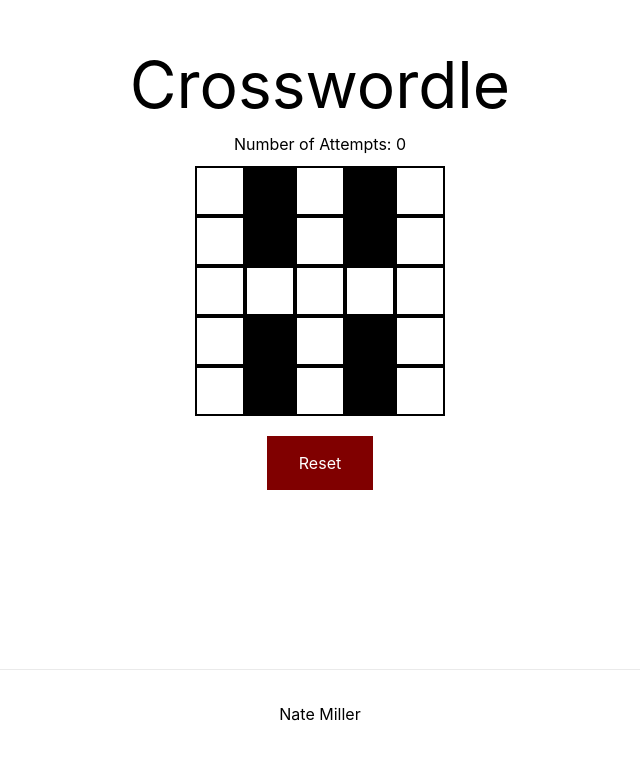
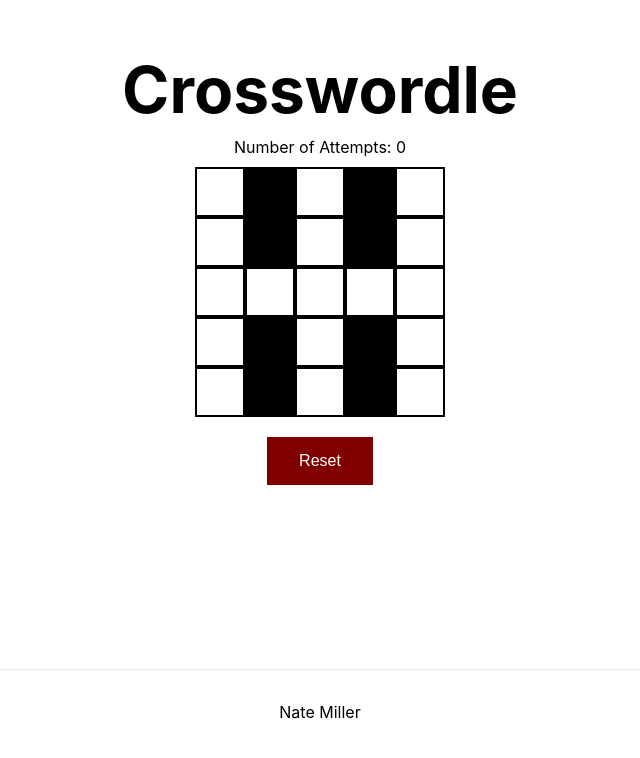
Before and after one commit to nkdmiller/crosswordle, a Next.js app: page / in a window 1280 px wide. Shown: the part 131-889 px from the top of the page, without its empty margins (320-960 px from the left). Built offline with nearby package versions, Linux system fonts and the light colour scheme.

Commit message:
remove tailwind

```diff
--- a/postcss.config.js
+++ /dev/null
@@ -1,6 +0,0 @@
-module.exports = {
-  plugins: {
-    tailwindcss: {},
-    autoprefixer: {},
-  },
-}
--- a/styles/globals.css
+++ b/styles/globals.css
@@ -1,7 +1,3 @@
-@tailwind base;
-@tailwind components;
-@tailwind utilities;
-
 html,
 body {
   padding: 0;
--- a/tailwind.config.js
+++ /dev/null
@@ -1,10 +0,0 @@
-module.exports = {
-  content: [
-    "./pages/**/*.{js,ts,jsx,tsx}",
-    "./components/**/*.{js,ts,jsx,tsx}",
-  ],
-  theme: {
-    extend: {},
-  },
-  plugins: [],
-}
```
